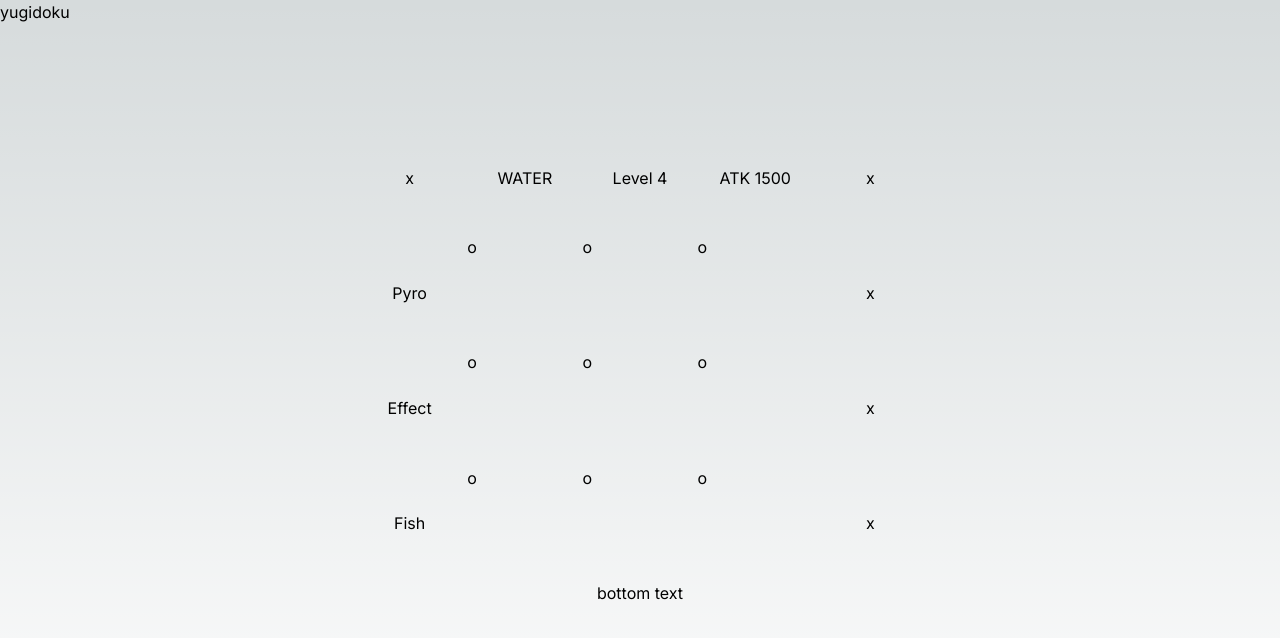
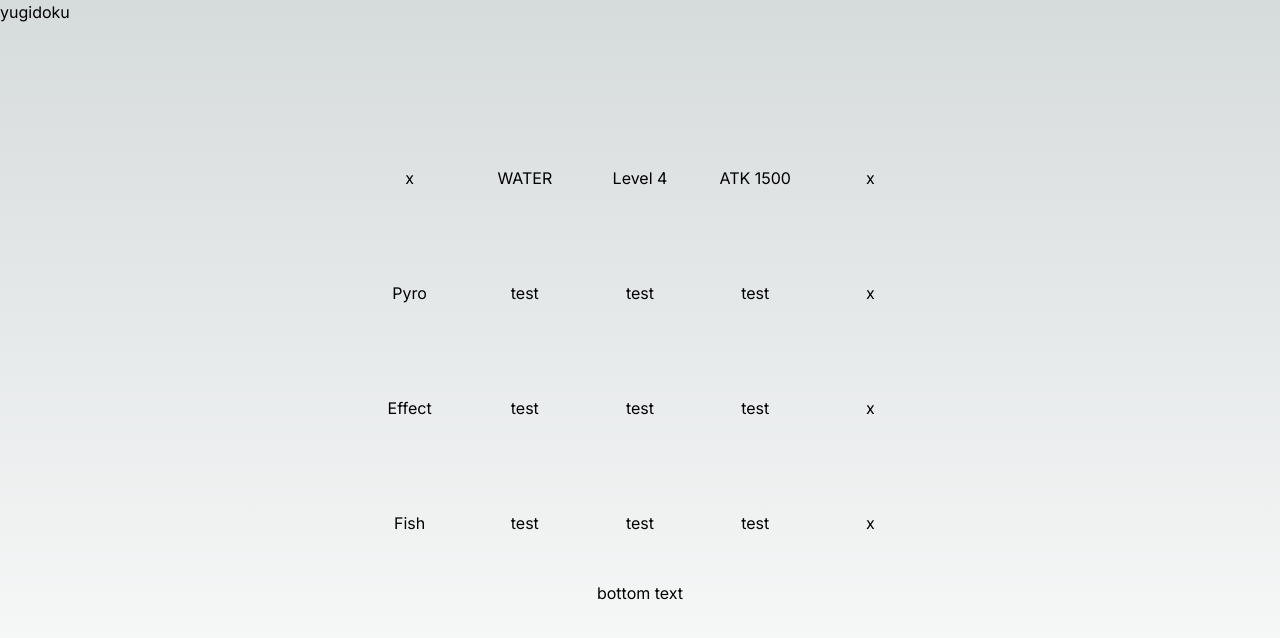
Before and after one commit to malthesers/yugidoku, a Next.js app: page / in a window 1280 px wide. Shown: the top 638 px of the page. Built offline with nearby package versions, Linux system fonts and the light colour scheme.

Commit message:
Added AnswerBox components for matrix answers

```diff
--- /dev/null
+++ b/src/components/AnswerBox.tsx
@@ -0,0 +1,11 @@
+interface Props {
+  answer: string
+}
+
+export default function AnswerBox({ answer }: Props) {
+  return (
+    <div className="size-full grid place-content-center">
+      <p>{answer}</p>
+    </div>
+  )
+}
--- a/src/components/GameGrid.tsx
+++ b/src/components/GameGrid.tsx
@@ -1,15 +1,17 @@
+import AnswerBox from './AnswerBox'
+
 export default function GameGrid() {
   return (
     <div className="grid grid-cols-3 grid-rows-3 col-span-3 row-span-3">
-      <div>o</div>
-      <div>o</div>
-      <div>o</div>
-      <div>o</div>
-      <div>o</div>
-      <div>o</div>
-      <div>o</div>
-      <div>o</div>
-      <div>o</div>
+      <AnswerBox answer="test" />
+      <AnswerBox answer="test" />
+      <AnswerBox answer="test" />
+      <AnswerBox answer="test" />
+      <AnswerBox answer="test" />
+      <AnswerBox answer="test" />
+      <AnswerBox answer="test" />
+      <AnswerBox answer="test" />
+      <AnswerBox answer="test" />
     </div>
   )
 }
```
